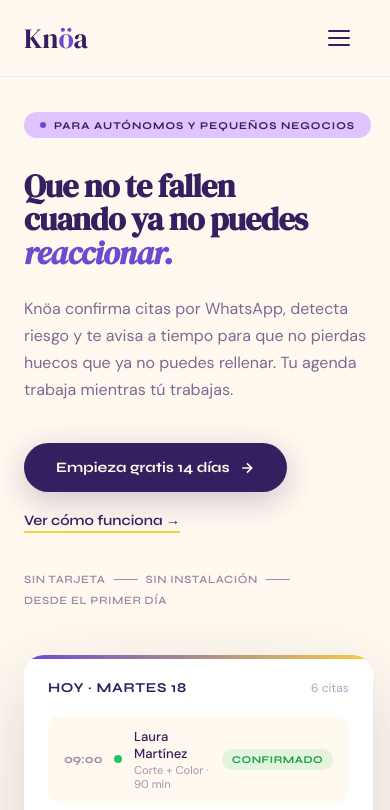
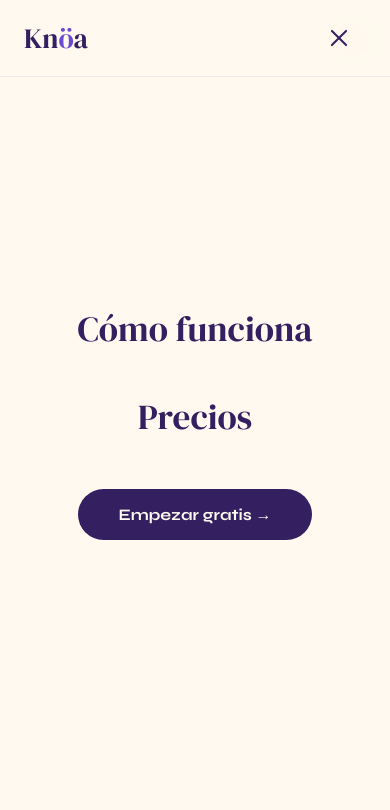
Before and after one commit to nerea-commits/knoa-landing, a plain HTML site: page index.html in a window 390 px wide. Both pictures are taken after a click on the button 344 px from the left and 38 px from the top of the page. Shown: the top 810 px of the page. Drawn offline with Linux system fonts and the light colour scheme.

Commit message:
Update index.html

```diff
--- a/index.html
+++ b/index.html
@@ -7,6 +7,24 @@
 <link rel="preconnect" href="https://fonts.googleapis.com">
 <link rel="preconnect" href="https://fonts.gstatic.com" crossorigin>
 <link href="https://fonts.googleapis.com/css2?family=DM+Serif+Display:ital@0;1&family=Syne:wght@400;600;700;800&family=DM+Sans:wght@300;400;500&display=swap" rel="stylesheet">
+<script>
+function toggleMobileMenu() {
+  var menu = document.getElementById('mobileMenu');
+  var btn = document.getElementById('hamburger');
+  if (!menu || !btn) return;
+  menu.classList.toggle('open');
+  btn.classList.toggle('open');
+  document.body.style.overflow = menu.classList.contains('open') ? 'hidden' : '';
+}
+function closeMobileMenu() {
+  var menu = document.getElementById('mobileMenu');
+  var btn = document.getElementById('hamburger');
+  if (!menu || !btn) return;
+  menu.classList.remove('open');
+  btn.classList.remove('open');
+  document.body.style.overflow = '';
+}
+</script>
 <style>
 :root {
   --purple: #694CD0;
```
